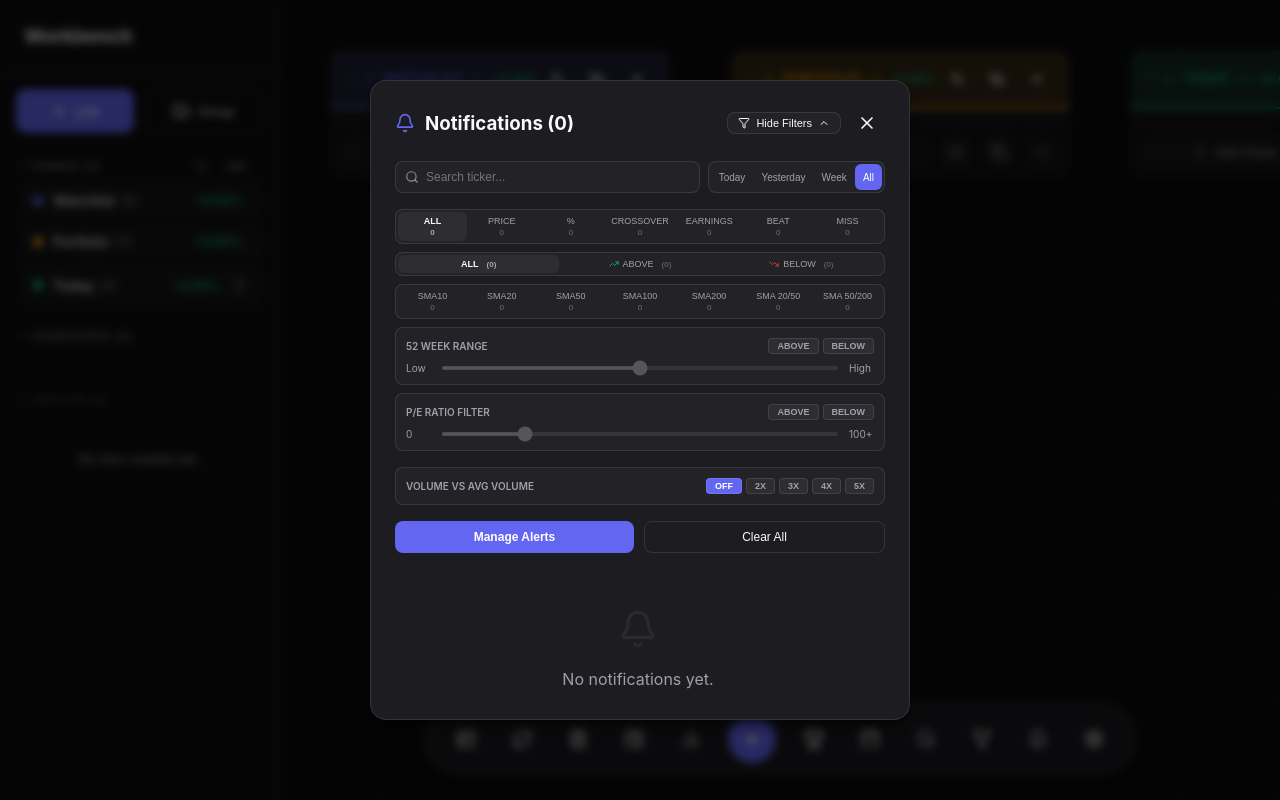
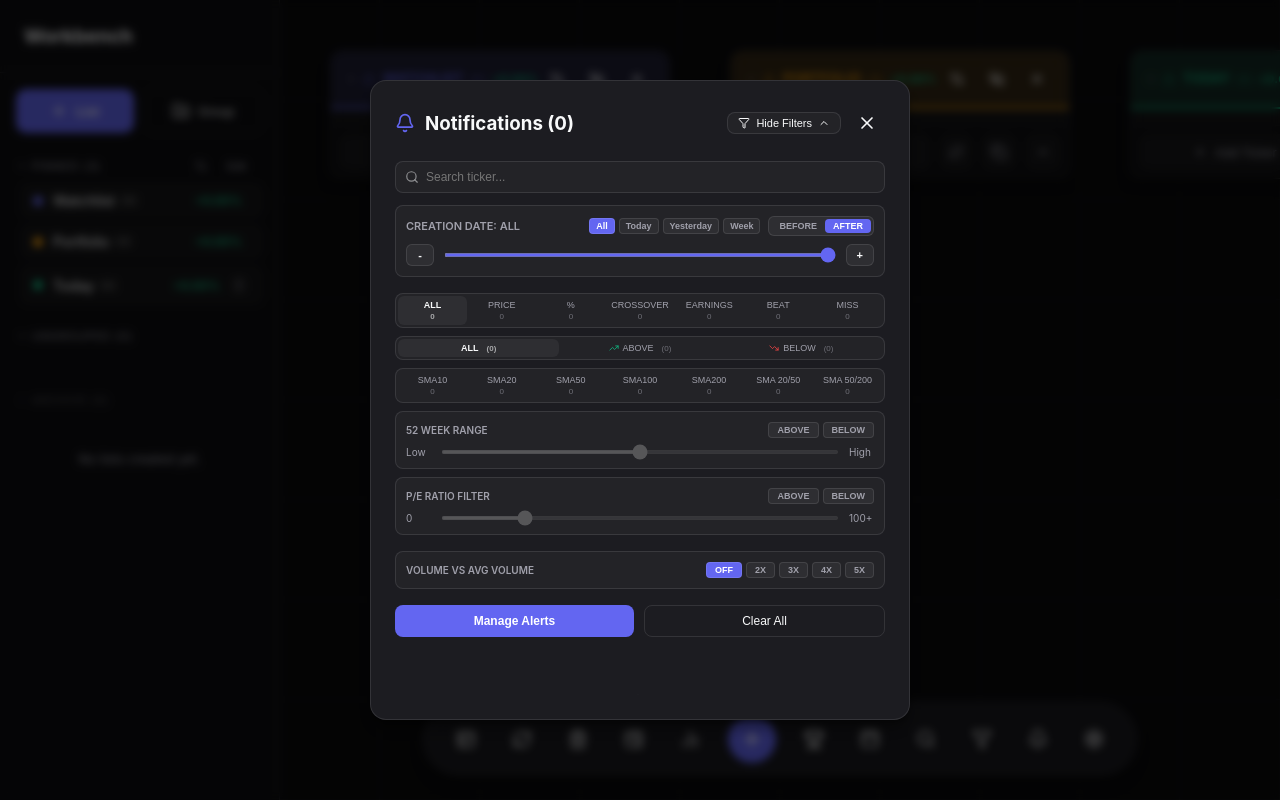
Before and after one commit to rikardsk/stocks-galore, a React (Vite) app: page / in a window 1280 px wide. Both pictures are taken after a click on the button 1038 px from the left and 739 px from the top of the page. Built offline with nearby package versions, Linux system fonts and the light colour scheme.

Commit message:
Added a creation date slider in notifications

```diff
--- a/src/components/NotificationsModal.tsx
+++ b/src/components/NotificationsModal.tsx
@@ -23,7 +23,8 @@ export const NotificationsModal: React.FC<NotificationsModalProps> = ({
   onSelectTicker,
   allTickers
 }) => {
-  const [timeFilter, setTimeFilter] = React.useState<'today' | 'yesterday' | 'week' | 'all'>('all');
+  const [sliderDays, setSliderDays] = React.useState<number>(30);
+  const [sliderMode, setSliderMode] = React.useState<'before' | 'after'>('after');
   const [typeFilter, setTypeFilter] = React.useState<'all' | 'price' | 'changePercent' | 'crossover' | 'sma10' | 'sma20' | 'sma50' | 'sma100' | 'sma200' | 'sma20_sma50' | 'sma50_sma200' | 'earnings' | 'earningsBeat' | 'earningsMiss'>('all');
   const [directionFilter, setDirectionFilter] = React.useState<'all' | 'above' | 'below'>('all');
   const [searchQuery, setSearchQuery] = React.useState('');
@@ -35,28 +36,24 @@ export const NotificationsModal: React.FC<NotificationsModalProps> = ({
   const [showFilters, setShowFilters] = React.useState(true);
 
   const timeFilteredNotifications = React.useMemo(() => {
-    if (timeFilter === 'all') return notifications;
-    const now = new Date();
-    const cutoff = new Date();
-    if (timeFilter === 'today') {
-      cutoff.setHours(0, 0, 0, 0);
-      return notifications.filter(n => new Date(n.timestamp) >= cutoff);
-    } else if (timeFilter === 'yesterday') {
-      const start = new Date();
-      start.setDate(now.getDate() - 1);
-      start.setHours(0, 0, 0, 0);
-      const end = new Date();
-      end.setHours(0, 0, 0, 0);
-      return notifications.filter(n => {
-        const d = new Date(n.timestamp);
-        return d >= start && d < end;
-      });
-    } else if (timeFilter === 'week') {
-      cutoff.setDate(now.getDate() - 7);
-      return notifications.filter(n => new Date(n.timestamp) >= cutoff);
-    }
-    return notifications;
-  }, [notifications, timeFilter]);
+    const getDaysDiff = (timestamp: string) => {
+      const today = new Date();
+      today.setHours(0, 0, 0, 0);
+      const date = new Date(timestamp);
+      date.setHours(0, 0, 0, 0);
+      const diffTime = today.getTime() - date.getTime();
+      return Math.max(0, Math.floor(diffTime / (1000 * 60 * 60 * 24)));
+    };
+
+    return notifications.filter(n => {
+      const diff = getDaysDiff(n.timestamp);
+      if (sliderMode === 'after') {
+        return diff <= sliderDays;
+      } else {
+        return diff >= sliderDays;
+      }
+    });
+  }, [notifications, sliderDays, sliderMode]);
 
   const filterCounts = React.useMemo(() => {
     // Calculate direction counts based only on time filter
@@ -245,33 +242,8 @@ export const NotificationsModal: React.FC<NotificationsModalProps> = ({
   }, [timeFilteredNotifications, typeFilter, directionFilter, searchQuery, fiftyTwoWeekFilter, fiftyTwoWeekDirection, peFilter, peDirection, volumeFilter, allTickers]);
 
   const topTickers = React.useMemo(() => {
-    // We only filter by time for the "Frequent" calculation
-    let timeFiltered = notifications;
-    if (timeFilter !== 'all') {
-      const now = new Date();
-      if (timeFilter === 'today') {
-        const cutoff = new Date();
-        cutoff.setHours(0, 0, 0, 0);
-        timeFiltered = timeFiltered.filter(n => new Date(n.timestamp) >= cutoff);
-      } else if (timeFilter === 'yesterday') {
-        const start = new Date();
-        start.setDate(now.getDate() - 1);
-        start.setHours(0, 0, 0, 0);
-        const end = new Date();
-        end.setHours(0, 0, 0, 0);
-        timeFiltered = timeFiltered.filter(n => {
-          const d = new Date(n.timestamp);
-          return d >= start && d < end;
-        });
-      } else if (timeFilter === 'week') {
-        const cutoff = new Date();
-        cutoff.setDate(now.getDate() - 7);
-        timeFiltered = timeFiltered.filter(n => new Date(n.timestamp) >= cutoff);
-      }
-    }
-
     const counts: Record<string, number> = {};
-    timeFiltered.forEach(n => {
+    timeFilteredNotifications.forEach(n => {
       counts[n.symbol] = (counts[n.symbol] || 0) + 1;
     });
 
@@ -280,10 +252,11 @@ export const NotificationsModal: React.FC<NotificationsModalProps> = ({
       .sort((a, b) => b[1] - a[1])
       .slice(0, 6)
       .map(([symbol]) => symbol);
-  }, [notifications, timeFilter]);
+  }, [timeFilteredNotifications]);
 
   const handleResetFilters = () => {
-    setTimeFilter('all');
+    setSliderDays(30);
+    setSliderMode('after');
     setTypeFilter('all');
     setDirectionFilter('all');
     setSearchQuery('');
@@ -296,14 +269,14 @@ export const NotificationsModal: React.FC<NotificationsModalProps> = ({
 
   const activeFilterCount = React.useMemo(() => {
     let count = 0;
-    if (timeFilter !== 'all') count++;
+    if (sliderDays !== 30 || sliderMode !== 'after') count++;
     if (typeFilter !== 'all') count++;
     if (directionFilter !== 'all') count++;
     if (fiftyTwoWeekDirection !== 'none') count++;
     if (peDirection !== 'none') count++;
     if (volumeFilter !== 'none') count++;
     return count;
-  }, [timeFilter, typeFilter, directionFilter, fiftyTwoWeekDirection, peDirection, volumeFilter]);
+  }, [sliderDays, sliderMode, typeFilter, directionFilter, fiftyTwoWeekDirection, peDirection, volumeFilter]);
 
   React.useEffect(() => {
     if (isOpen && notifications.some(n => !n.isRead)) {
@@ -320,7 +293,7 @@ export const NotificationsModal: React.FC<NotificationsModalProps> = ({
           <div style={{ display: 'flex', alignItems: 'center', gap: '10px' }}>
             <Bell size={20} color="var(--accent)" />
             <h3 style={{ margin: 0 }}>Notifications ({filteredNotifications.length})</h3>
-            {(timeFilter !== 'all' || typeFilter !== 'all' || directionFilter !== 'all' || searchQuery || fiftyTwoWeekDirection !== 'none' || peDirection !== 'none' || volumeFilter !== 'none') && (
+            {(sliderDays !== 30 || sliderMode !== 'after' || typeFilter !== 'all' || directionFilter !== 'all' || searchQuery || fiftyTwoWeekDirection !== 'none' || peDirection !== 'none' || volumeFilter !== 'none') && (
               <button
                 className="btn"
                 onClick={handleResetFilters}
@@ -375,8 +348,8 @@ export const NotificationsModal: React.FC<NotificationsModalProps> = ({
           </div>
         </div>
 
-        <div style={{ display: 'flex', gap: '8px', marginBottom: '16px' }}>
-          <div style={{ position: 'relative', flex: 1 }}>
+        <div style={{ display: 'flex', flexDirection: 'column', gap: '12px', marginBottom: '16px' }}>
+          <div style={{ position: 'relative', width: '100%' }}>
             <Search size={14} style={{ position: 'absolute', left: '10px', top: '50%', transform: 'translateY(-50%)', opacity: 0.5 }} />
             <input
               type="text"
@@ -415,25 +388,166 @@ export const NotificationsModal: React.FC<NotificationsModalProps> = ({
               </button>
             )}
           </div>
-          <div style={{ display: 'flex', background: 'var(--surface-subtle)', borderRadius: '8px', padding: '2px', border: '1px solid var(--border-color)' }}>
-            {(['today', 'yesterday', 'week', 'all'] as const).map(f => (
+
+          {/* Date Slider Filter Row */}
+          <div style={{
+            background: 'var(--surface-subtle)',
+            borderRadius: '8px',
+            padding: '10px',
+            border: '1px solid var(--border-color)',
+            display: 'flex',
+            flexDirection: 'column',
+            gap: '8px'
+          }}>
+            <div style={{ display: 'flex', justifyContent: 'space-between', alignItems: 'center' }}>
+              <span style={{ fontSize: '11px', fontWeight: 600, color: 'var(--text-secondary)' }}>
+                CREATION DATE: {sliderDays === 30 && sliderMode === 'after' ? 'ALL' : sliderMode === 'after' ? `LAST ${sliderDays} DAY${sliderDays !== 1 ? 'S' : ''}` : `OLDER THAN ${sliderDays} DAY${sliderDays !== 1 ? 'S' : ''}`}
+              </span>
+              <div style={{ display: 'flex', alignItems: 'center', gap: '8px' }}>
+                <div style={{ display: 'flex', gap: '4px' }}>
+                  <button
+                    onClick={() => { setSliderDays(30); setSliderMode('after'); }}
+                    style={{
+                      padding: '2px 6px',
+                      fontSize: '9px',
+                      borderRadius: '4px',
+                      background: sliderDays === 30 && sliderMode === 'after' ? 'var(--accent)' : 'rgba(255,255,255,0.05)',
+                      color: sliderDays === 30 && sliderMode === 'after' ? 'white' : 'var(--text-secondary)',
+                      border: '1px solid rgba(255,255,255,0.1)',
+                      cursor: 'pointer',
+                      fontWeight: 600
+                    }}
+                  >
+                    All
+                  </button>
+                  <button
+                    onClick={() => { setSliderDays(0); setSliderMode('after'); }}
+                    style={{
+                      padding: '2px 6px',
+                      fontSize: '9px',
+                      borderRadius: '4px',
+                      background: sliderDays === 0 && sliderMode === 'after' ? 'var(--accent)' : 'rgba(255,255,255,0.05)',
+                      color: sliderDays === 0 && sliderMode === 'after' ? 'white' : 'var(--text-secondary)',
+                      border: '1px solid rgba(255,255,255,0.1)',
+                      cursor: 'pointer',
+                      fontWeight: 600
+                    }}
+                  >
+                    Today
+                  </button>
+                  <button
+                    onClick={() => { setSliderDays(1); setSliderMode('after'); }}
+                    style={{
+                      padding: '2px 6px',
+                      fontSize: '9px',
+                      borderRadius: '4px',
+                      background: sliderDays === 1 && sliderMode === 'after' ? 'var(--accent)' : 'rgba(255,255,255,0.05)',
+                      color: sliderDays === 1 && sliderMode === 'after' ? 'white' : 'var(--text-secondary)',
+                      border: '1px solid rgba(255,255,255,0.1)',
+                      cursor: 'pointer',
+                      fontWeight: 600
+                    }}
+                  >
+                    Yesterday
+                  </button>
+                  <button
+                    onClick={() => { setSliderDays(7); setSliderMode('after'); }}
+                    style={{
+                      padding: '2px 6px',
+                      fontSize: '9px',
+                      borderRadius: '4px',
+                      background: sliderDays === 7 && sliderMode === 'after' ? 'var(--accent)' : 'rgba(255,255,255,0.05)',
+                      color: sliderDays === 7 && sliderMode === 'after' ? 'white' : 'var(--text-secondary)',
+                      border: '1px solid rgba(255,255,255,0.1)',
+                      cursor: 'pointer',
+                      fontWeight: 600
+                    }}
+                  >
+                    Week
+                  </button>
+                </div>
+                <div style={{ display: 'flex', background: 'rgba(255,255,255,0.05)', borderRadius: '6px', padding: '2px', border: '1px solid rgba(255,255,255,0.1)' }}>
+                  {(['before', 'after'] as const).map(mode => (
+                    <button
+                      key={mode}
+                      onClick={() => setSliderMode(mode)}
+                      style={{
+                        padding: '2px 8px',
+                        fontSize: '9px',
+                        borderRadius: '4px',
+                        background: sliderMode === mode ? 'var(--accent)' : 'transparent',
+                        color: sliderMode === mode ? 'white' : 'var(--text-secondary)',
+                        border: 'none',
+                        cursor: 'pointer',
+                        textTransform: 'uppercase',
+                        fontWeight: 600
+                      }}
+                    >
+                      {mode}
+                    </button>
+                  ))}
+                </div>
+              </div>
+            </div>
+            <div style={{ display: 'flex', alignItems: 'center', gap: '10px' }}>
               <button
-                key={f}
-                onClick={() => setTimeFilter(f)}
+                onClick={() => setSliderDays(prev => Math.max(0, prev - 1))}
                 style={{
-                  padding: '4px 8px',
-                  fontSize: '10px',
+                  padding: '4px 10px',
+                  fontSize: '11px',
                   borderRadius: '6px',
-                  background: timeFilter === f ? 'var(--accent)' : 'transparent',
-                  color: timeFilter === f ? 'white' : 'var(--text-secondary)',
-                  border: 'none',
+                  background: 'rgba(255,255,255,0.05)',
+                  border: '1px solid rgba(255,255,255,0.1)',
+                  color: 'var(--text-primary)',
                   cursor: 'pointer',
-                  textTransform: 'capitalize'
+                  minWidth: '28px',
+                  fontWeight: 'bold',
+                  display: 'flex',
+                  alignItems: 'center',
+                  justifyContent: 'center'
                 }}
+                disabled={sliderDays <= 0}
               >
-                {f}
+                -
               </button>
-            ))}
+              <div style={{ flex: 1, position: 'relative', display: 'flex', alignItems: 'center' }}>
+                <input
+                  type="range"
+                  min="0"
+                  max="30"
+                  value={sliderDays}
+                  onChange={(e) => setSliderDays(parseInt(e.target.value))}
+                  style={{
+                    width: '100%',
+                    accentColor: 'var(--accent)',
+                    height: '4px',
+                    borderRadius: '2px',
+                    outline: 'none',
+                    cursor: 'pointer'
+                  }}
+                />
+              </div>
+              <button
+                onClick={() => setSliderDays(prev => Math.min(30, prev + 1))}
+                style={{
+                  padding: '4px 10px',
+                  fontSize: '11px',
+                  borderRadius: '6px',
+                  background: 'rgba(255,255,255,0.05)',
+                  border: '1px solid rgba(255,255,255,0.1)',
+                  color: 'var(--text-primary)',
+                  cursor: 'pointer',
+                  minWidth: '28px',
+                  fontWeight: 'bold',
+                  display: 'flex',
+                  alignItems: 'center',
+                  justifyContent: 'center'
+                }}
+                disabled={sliderDays >= 30}
+              >
+                +
+              </button>
+            </div>
           </div>
         </div>
 
```
